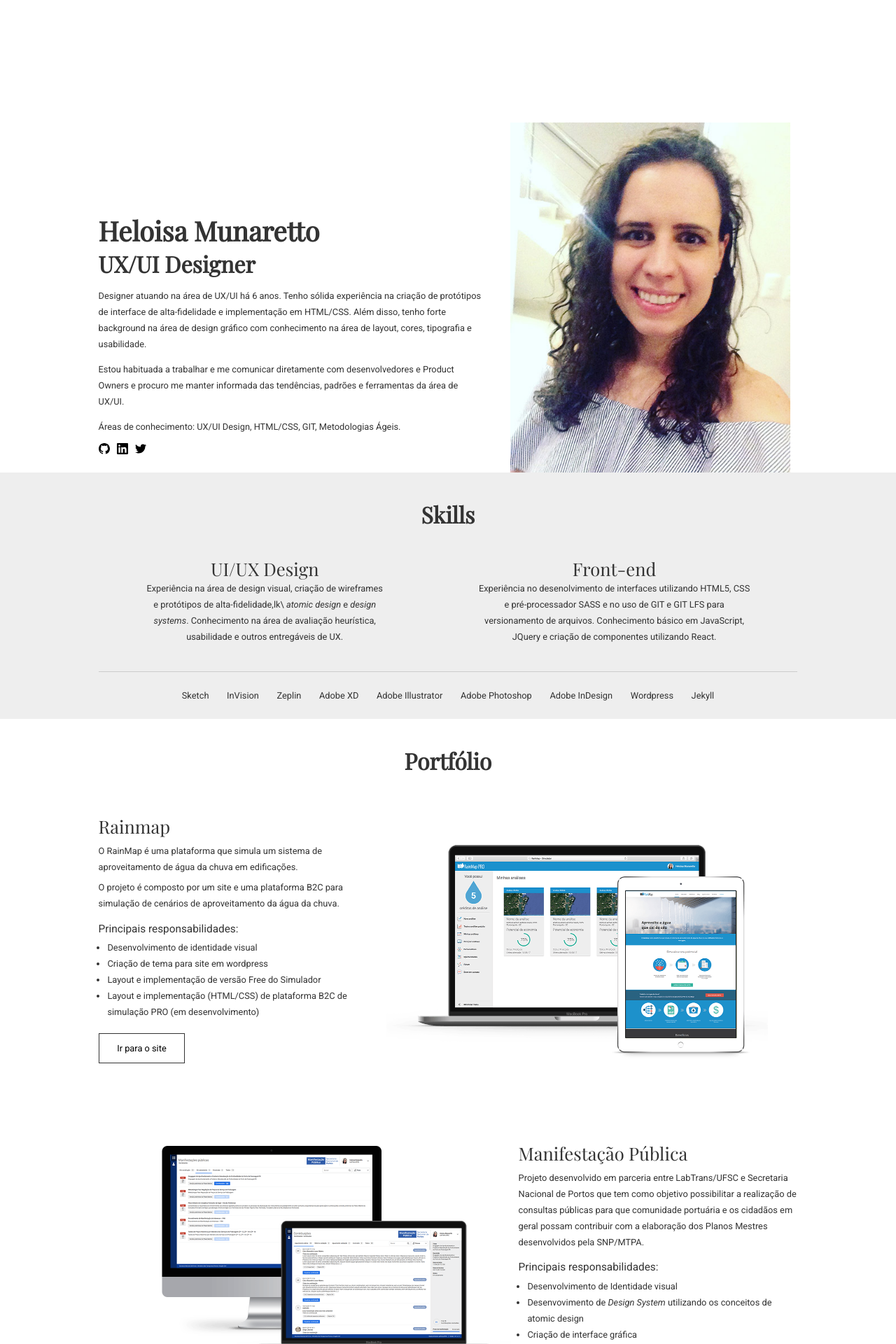
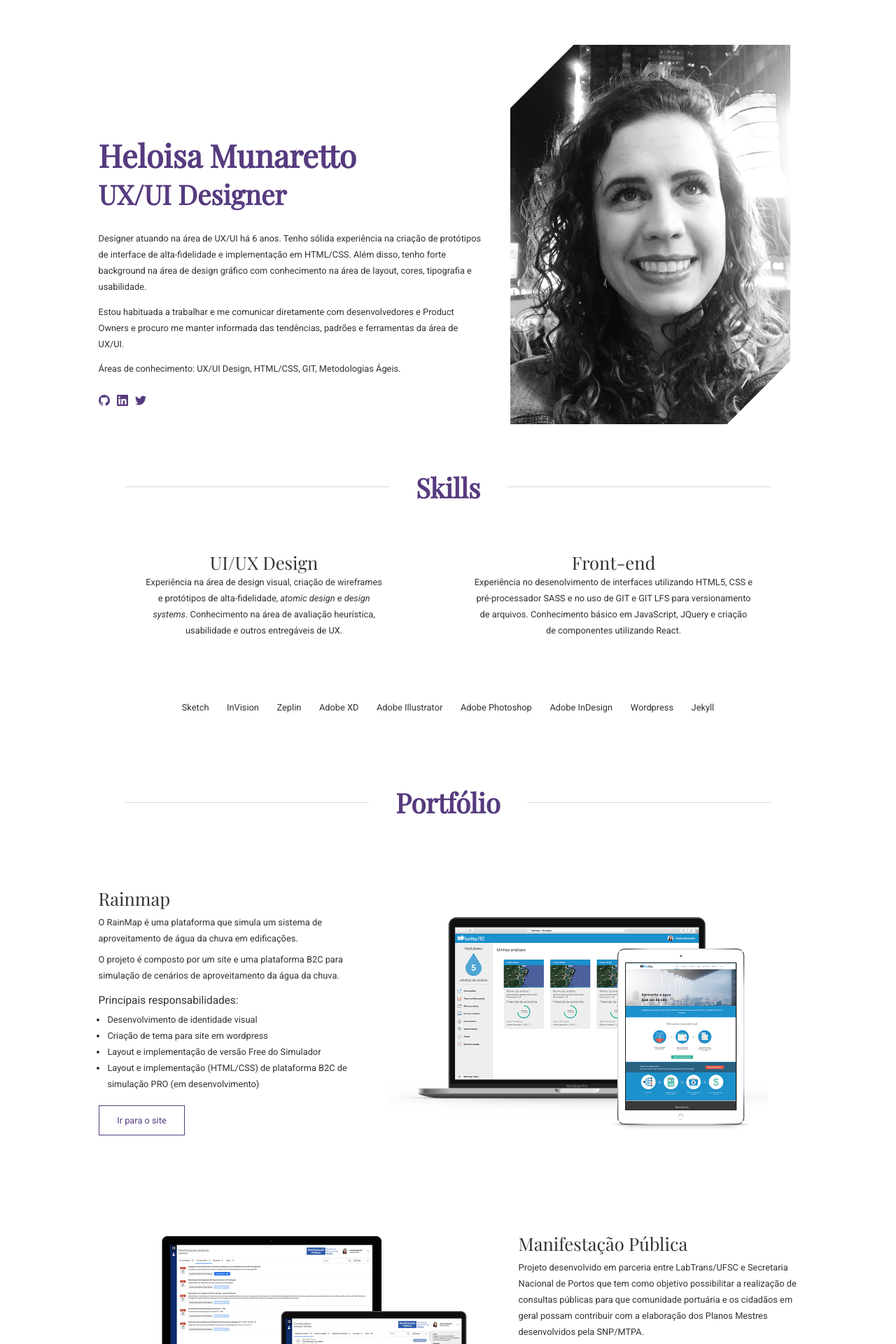
Before and after one commit to helomunaretto/helomunaretto.gihub.io, a Jekyll site: the page built from index.md, in a window 1280 px wide. Shown: the top 1920 px of the page at 70% size. Built offline with Jekyll 4.4.1, drawn with Linux system fonts in a browser that asks for light colours; some web fonts are replaced.

Commit message:
ajustes de layout

```diff
--- a/_layouts/home.html
+++ b/_layouts/home.html
@@ -4,7 +4,7 @@ layout: default
 
 <section class="about">
   <figure class="about__picture">
-    <img src="{{ "/assets/profile.jpg" | relative_url }}" title="Heloisa Munaretto" alt="Foto de perfil" />
+    <img src="{{ "/assets/profile2.jpg" | relative_url }}" title="Heloisa Munaretto" alt="Foto de perfil" />
   </figure>
   <div class="about__content">
     <h1 class="about__title">Heloisa Munaretto</h1>
@@ -24,17 +24,17 @@ layout: default
       </p>
       {% include social.html %}
     </article>
+    <!-- <a href="#" class="btn" target="blank">Baixar Currículo</a> -->
   </div>
 </section>
 
-<b class="background-skills"></b>
 <section class="skills">
   <h2 class="section__title">Skills</h2>
   <ul class="skills__list">
     <li>
       <h3>UI/UX Design</h3>
       <p>
-        Experiência na área de design visual, criação de wireframes e protótipos de alta-fidelidade,lk\
+        Experiência na área de design visual, criação de wireframes e protótipos de alta-fidelidade,
         <em>atomic design</em> e <em>design systems</em>. Conhecimento na área de avaliação heurística,
         usabilidade e outros entregáveis de UX.
       </p>
@@ -131,7 +131,7 @@ layout: default
     </li>
   </ul>
 </section>
-<section>
+<!-- <section>
   <ul class="another__works">
     <li>
       <figure class="portfolio__item__grid">
@@ -169,4 +169,4 @@ layout: default
       </figure>
     </li>
   </ul>
-</section>
+</section> -->
--- a/_sass/components/_base.scss
+++ b/_sass/components/_base.scss
@@ -43,26 +43,25 @@ body {
   font-weight: 400;
   margin: 0;
   padding: 0;
-  color: #333;
+  color: $dark;
   font-size: 1em;
 }
 
 h1 {
-  color: #333;
+  color: $highlight;
+  font-weight: 800;
+  font-size: 3.5em;
+  font-family: $secondary-font;
+}
+
+h2 {
   font-weight: 800;
   font-size: 3em;
   font-family: $secondary-font;
 }
 
-h2 {
-  color: #333;
-  font-weight: 800;
-  font-size: 2.5em;
-  font-family: $secondary-font;
-}
-
 h3 {
-  color: #333;
+  color: $dark;
   font-weight: bold;
   font-size: 2em;
   font-weight: 300;
@@ -70,20 +69,17 @@ h3 {
 }
 
 h4 {
-  color: #333;
   font-weight: 300;
   font-size: 1.4em;
   font-family: $secondary-font;
 }
 
 h5 {
-  color: #333;
   font-weight: 400;
   font-size: 1.2em;
 }
 
 h6 {
-  color: #333;
   font-weight: 400;
   font-size: 1em;
 }
@@ -110,6 +106,6 @@ p ul {
 }
 
 a {
-  color: #000;
+  color: $dark;
   text-decoration: none;
 }
--- a/_sass/components/_layout.scss
+++ b/_sass/components/_layout.scss
@@ -1,20 +1,30 @@
 .page-content {
-  display: grid;
-  grid-template-columns: 1fr auto 1fr;
-  grid-template-rows: auto;
-  grid-auto-rows: auto;
   width: 100%;
   min-height: 100vh;
 
   & > section {
-    grid-column-start: 2;
-    padding: 3em 2em 0;
+    padding: 4em 2em 0;
     max-width: 1050px;
+    margin: 0 auto;
   }
 }
 
 .section__title {
   text-align: center;
+  display: flex;
+  align-items: center;
+  justify-content: center;
+  color: $highlight;
+}
+
+.section__title:before,
+.section__title:after {
+  content: "";
+  display: block;
+  margin: 1em;
+  height: 1px;
+  background: $light;
+  flex-grow: 1;
 }
 
 .about {
@@ -22,7 +32,6 @@
   grid-template-rows: 1fr auto max-content;
   grid-template-columns: minmax(200px, 550px) minmax(200px, 400px);
   grid-gap: 1em 3em;
-  min-height: 75vh;
 }
 
 .about__content {
@@ -33,6 +42,7 @@
   grid-area: 2 / 2 / 4 / 3;
   display: flex;
   align-items: flex-end;
+  position: relative;
 
   & img {
     width: 100%;
@@ -40,7 +50,31 @@
   }
 }
 
-@media screen and (max-width: 770px) {
+.about__picture:before {
+  content: "";
+  width: 10rem;
+  height: 10rem;
+  background: #fff;
+  display:block;
+  position: absolute;
+  top: -5rem;
+  left: -5rem;
+  transform: rotate(45deg);
+}
+
+.about__picture:after {
+  content: "";
+  width: 10rem;
+  height: 10rem;
+  background: #fff;
+  display:block;
+  position: absolute;
+  bottom: -5rem;
+  right: -5rem;
+  transform: rotate(45deg);
+}
+
+@media screen and (max-width: 960px) {
   .about {
     display: flex;
     flex-direction: column;
@@ -48,9 +82,8 @@
   }
 
   .about__picture {
-    width: 200px;
-    height: 200px;
-    border-radius: 50%;
+    width: 300px;
+    height: 400px;
     overflow: hidden;
     align-items: flex-start;
   }
@@ -60,8 +93,12 @@
   margin-top: 1em;
 }
 
+.about__subtitle {
+  color: $highlight;
+}
+
 .about__bio {
-  margin-top: 1em;
+  margin-top: 2em;
 
   & p {
     margin: 1em auto;
@@ -71,7 +108,7 @@
 /* Ícones redes sociais */
 .social__list {
   display: flex;
-  margin-bottom: 2em;
+  margin: 2em 0;
 
   & li {
     margin-right: 10px;
@@ -83,20 +120,16 @@
   height: 16px;
   display: inline-block;
   vertical-align: text-top;
+  fill: $highlight;
 }
 
 /*********************
 SKILLS
 *********************/
 
-.background-skills {
-  grid-column: 1 / -1;
-  grid-row: 2 / 3;
-  background: #eee;
-}
-
 .skills {
   grid-row-start: 2;
+  z-index: 2;
 }
 
 .skills__list {
@@ -106,22 +139,22 @@ SKILLS
 
   & li {
     text-align: center;
-    margin: 3rem 5rem;
+    margin: 4rem 5rem;
   }
 }
 
 .tools {
   display: flex;
   justify-content: center;
-  border-top: 1px solid #ccc;
-  padding: 1rem;
+  border-top: 1px solid #fff;
+  padding: 2rem;
 
   & li {
     margin: 1rem;
   }
 }
 
-@media screen and (max-width: 770px) {
+@media screen and (max-width: 960px) {
   .skills__list {
     flex-direction: column;
   }
@@ -137,7 +170,7 @@ PORTFOLIO
 
 .portfolio__list__item {
   display: flex;
-  margin: 3em 0;
+  margin: 5em 0;
   align-items: center;
   justify-content: center;
 }
@@ -170,18 +203,23 @@ PORTFOLIO
 
 .portfolio__image {
   max-width: 600px;
+  transition: transform 0.3s;
 
   & img {
     width: 100%;
   }
 }
 
+// .portfolio__image:hover {
+//   transform: scale(1.1);
+// }
+
 .portfolio__list__item .btn {
   margin: 1rem 0;
 }
 
 
-@media screen and (max-width: 770px) {
+@media screen and (max-width: 960px) {
   .portfolio__list__item,
   .portfolio__list__item:nth-child(even) {
     flex-direction: column-reverse;
@@ -200,7 +238,7 @@ OUTROS TRABALHOS
   display: grid;
   grid-template-columns: repeat(auto-fill, minmax(300px, 1fr));
   grid-gap: 3em;
-  margin: 3em 0;
+  margin: 0 0 5rem;
 }
 
 .another__works li {
--- a/_sass/components/buttons.scss
+++ b/_sass/components/buttons.scss
@@ -1,5 +1,12 @@
 .btn {
   padding: 1rem 2rem;
-  border: 1px solid $primary;
+  border: 1px solid $highlight;
   display: inline-block;
+  color: $highlight;
+  transition: all 0.3s;
 }
+
+.btn:hover {
+  background: $highlight;
+  color: #fff;
+}
--- a/_sass/style.scss
+++ b/_sass/style.scss
@@ -2,7 +2,9 @@
 
 $main-font: roboto, sans-serif;
 $secondary-font: 'Playfair Display', serif;
-$primary: #333;
+$dark: #333;
+$highlight: #563B7F;
+$light: #D8D6DA;
 
 // Import partials.
 @import
```
Also changed, not shown: assets/profile2.jpg (added).
